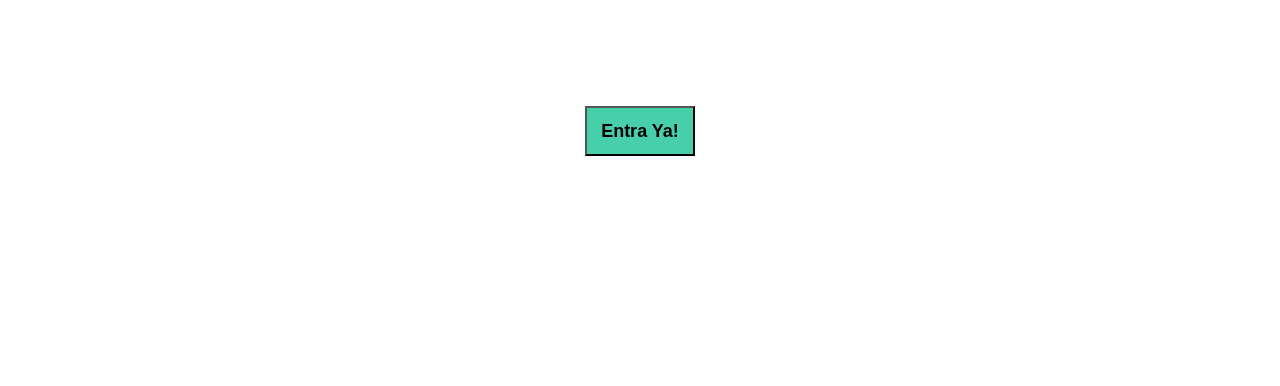
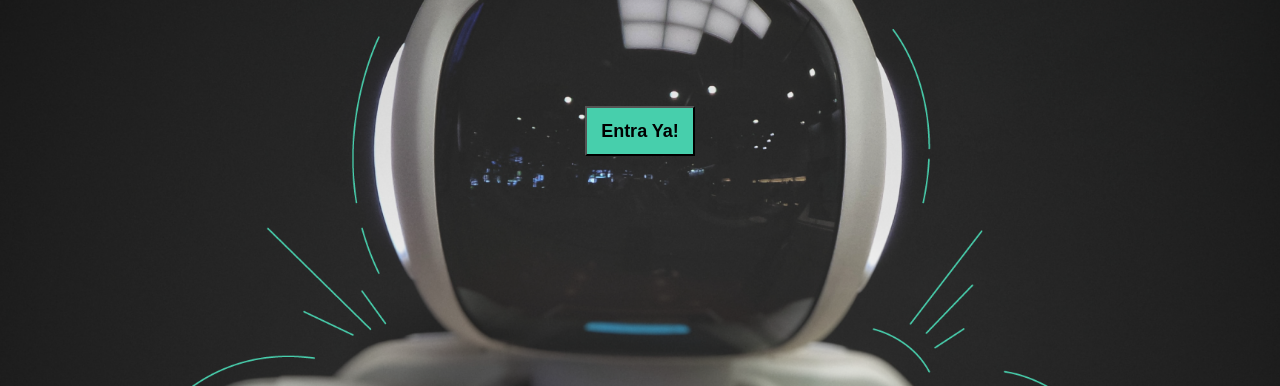
Before and after one commit to victormigueltejeda/blog_game_play, a plain HTML site: page index.html in a window 1280 px wide. Shown: the part 414-800 px from the top of the page. Drawn offline with Linux system fonts and the light colour scheme.

Commit message:
agregando cover

```diff
--- a/css/font/main.css
+++ b/css/font/main.css
@@ -100,7 +100,7 @@ nav .profile-link a {
   display: grid;
   grid-template-columns: 1fr 4fr 1fr;
   height: 100%;
-  background-image: url("/Blog/assets/img/Cover.png");
+  background-image: url("/assets/img/Cover.png");
   background-position: center;
   background-repeat: no-repeat;
   background-size: cover;
```
